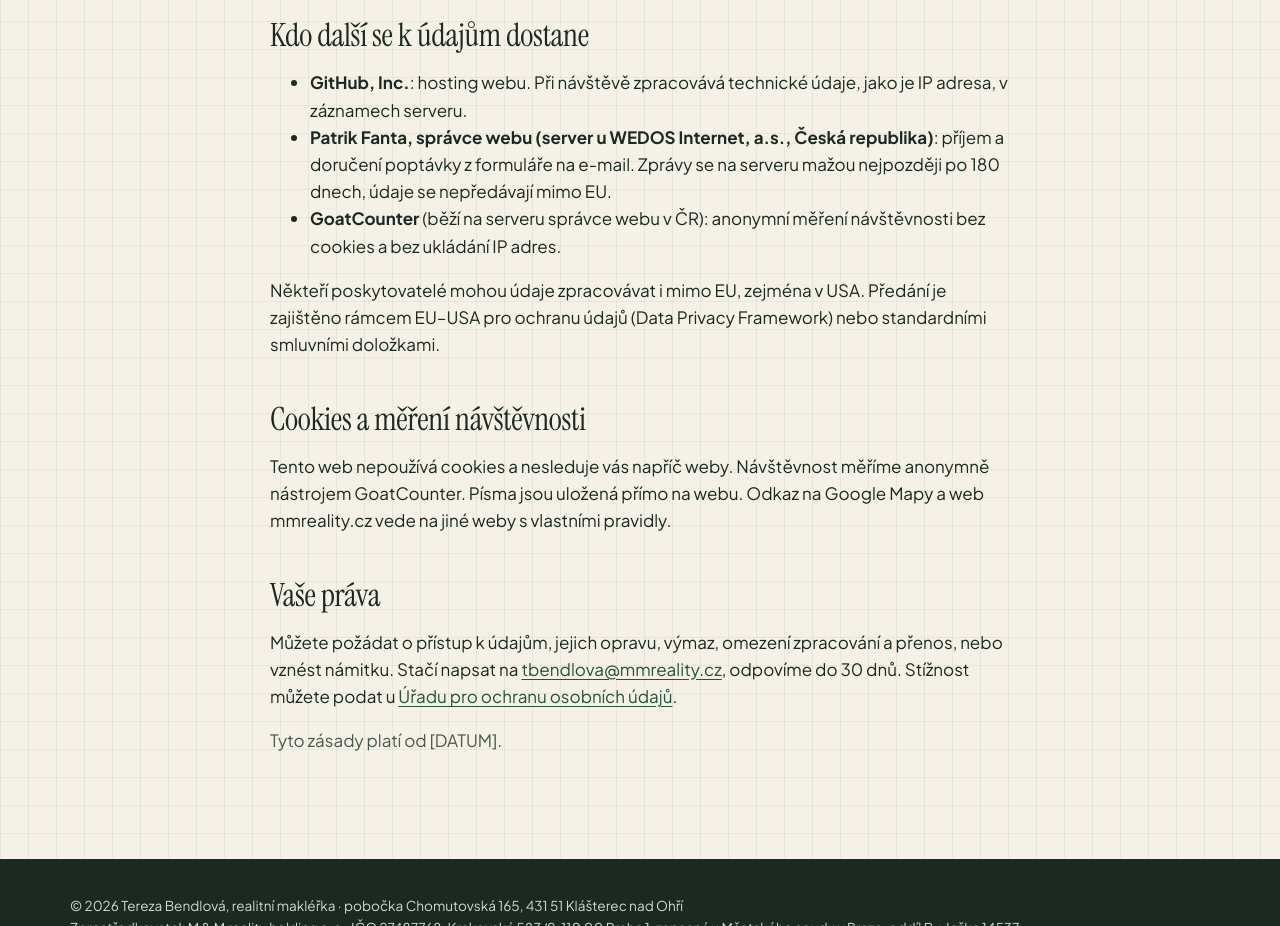
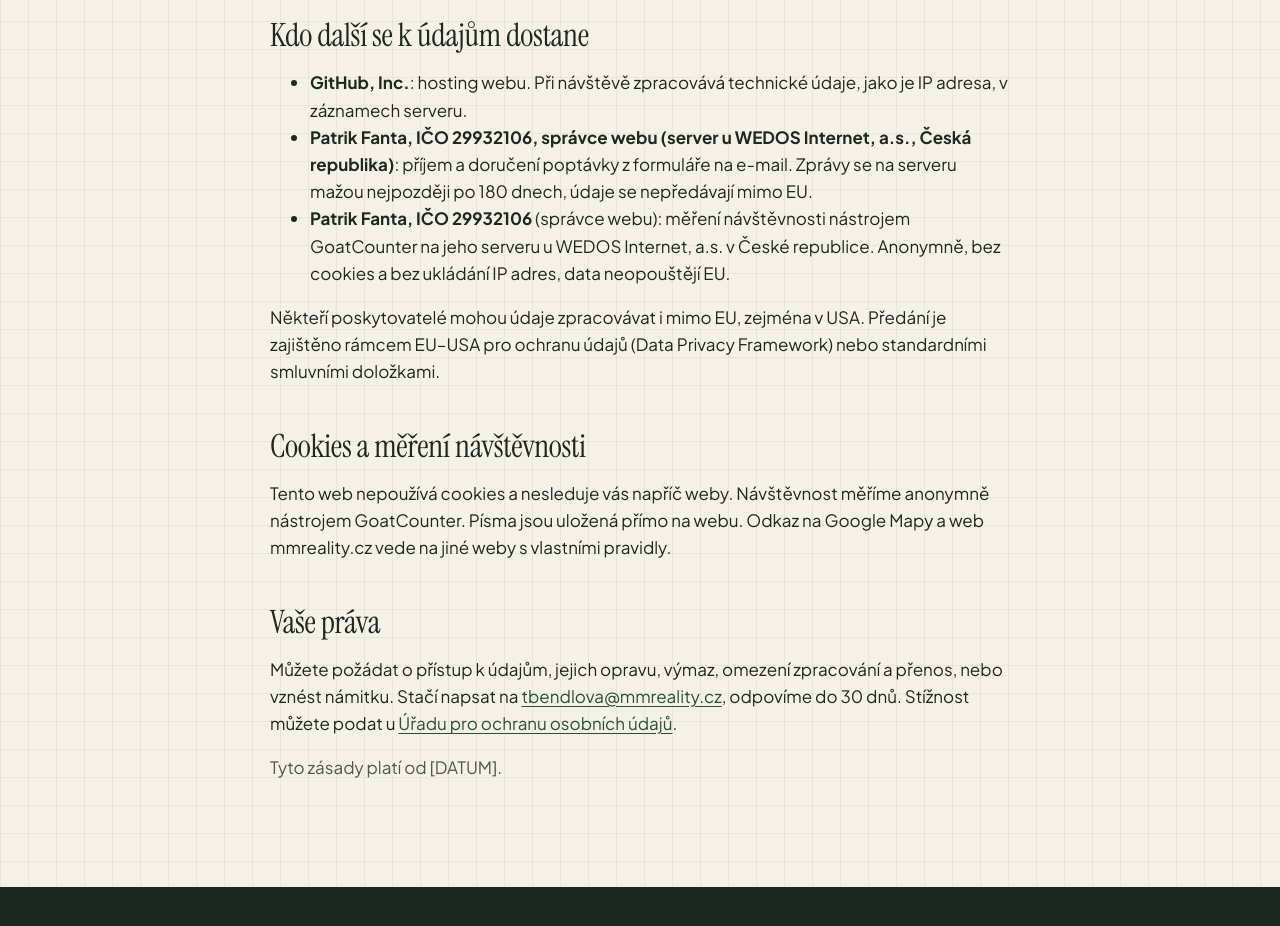
Before and after one commit to patrikfanta-cze/bendlova-web, a plain HTML site: page ochrana-osobnich-udaju.html in a window 1280 px wide. Shown: the part 1099-2025 px from the top of the page. Drawn offline with Linux system fonts and the light colour scheme.

Commit message:
Zásady: počítadlo na serveru správce webu v ČR (zpracovatel, umístění dat)
Co-Authored-By: Claude Opus 5.5 <noreply@anthropic.com>

```diff
--- a/ochrana-osobnich-udaju.html
+++ b/ochrana-osobnich-udaju.html
@@ -55,8 +55,8 @@
     <h2>Kdo další se k údajům dostane</h2>
     <ul>
       <li><strong>GitHub, Inc.</strong>: hosting webu. Při návštěvě zpracovává technické údaje, jako je IP adresa, v záznamech serveru.</li>
-      <li><strong>Patrik Fanta, správce webu (server u WEDOS Internet, a.s., Česká republika)</strong>: příjem a doručení poptávky z formuláře na e-mail. Zprávy se na serveru mažou nejpozději po 180 dnech, údaje se nepředávají mimo EU.</li>
-      <li><strong>GoatCounter</strong> (běží na serveru správce webu v ČR): anonymní měření návštěvnosti bez cookies a bez ukládání IP adres.</li>
+      <li><strong>Patrik Fanta, IČO 29932106, správce webu (server u WEDOS Internet, a.s., Česká republika)</strong>: příjem a doručení poptávky z formuláře na e-mail. Zprávy se na serveru mažou nejpozději po 180 dnech, údaje se nepředávají mimo EU.</li>
+      <li><strong>Patrik Fanta, IČO 29932106</strong> (správce webu): měření návštěvnosti nástrojem GoatCounter na jeho serveru u WEDOS Internet, a.s. v České republice. Anonymně, bez cookies a bez ukládání IP adres, data neopouštějí EU.</li>
     </ul>
     <p>Někteří poskytovatelé mohou údaje zpracovávat i mimo EU, zejména v USA. Předání je zajištěno rámcem EU–USA pro ochranu údajů (Data Privacy Framework) nebo standardními smluvními doložkami.</p>
 
```
